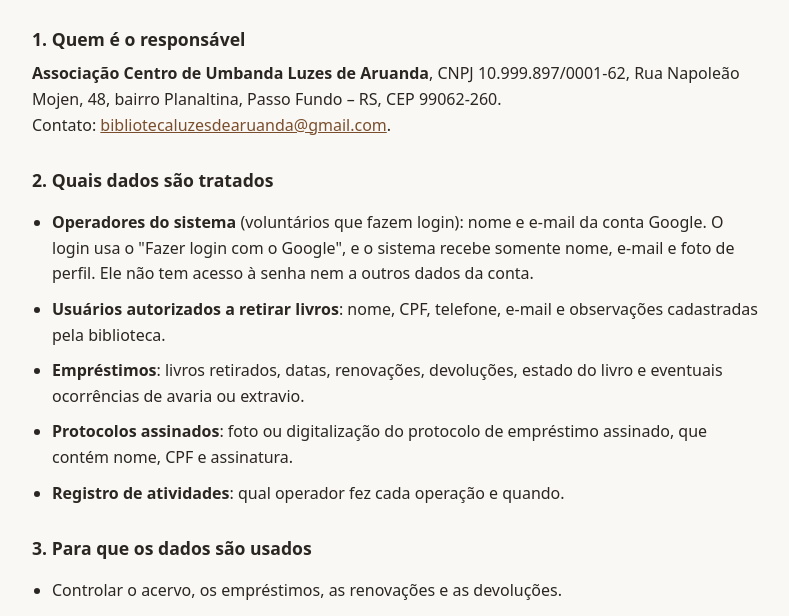
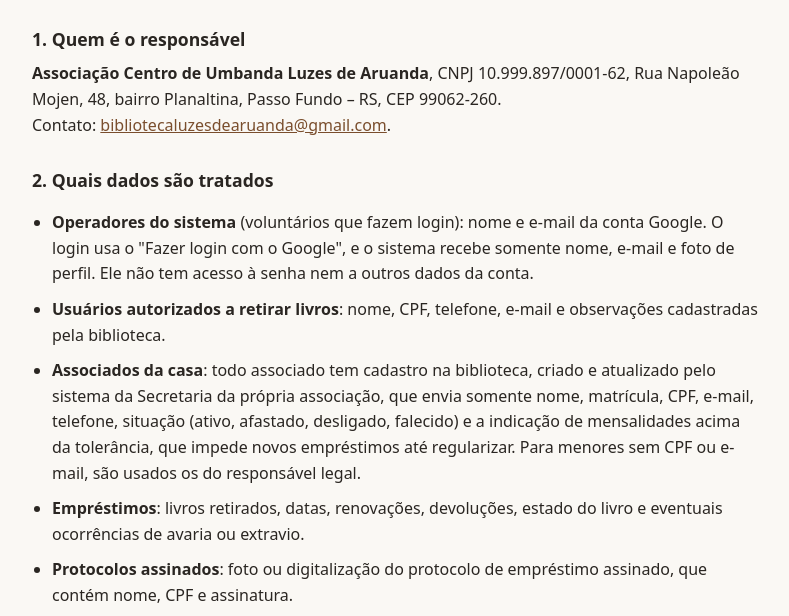
Before and after one commit to bibliotecaluzesdearuanda/biblioteca, a plain HTML site: page privacidade.html in a window 1280 px wide. Shown: the part 174-790 px from the top of the page, without its empty margins (244-1033 px from the left). Drawn offline with Linux system fonts and the light colour scheme.

Commit message:
v1.2.0: privacidade (associados)

```diff
--- a/privacidade.html
+++ b/privacidade.html
@@ -42,6 +42,7 @@
   <ul>
     <li><b>Operadores do sistema</b> (voluntários que fazem login): nome e e-mail da conta Google. O login usa o "Fazer login com o Google", e o sistema recebe somente nome, e-mail e foto de perfil. Ele não tem acesso à senha nem a outros dados da conta.</li>
     <li><b>Usuários autorizados a retirar livros</b>: nome, CPF, telefone, e-mail e observações cadastradas pela biblioteca.</li>
+    <li><b>Associados da casa</b>: todo associado tem cadastro na biblioteca, criado e atualizado pelo sistema da Secretaria da própria associação, que envia somente nome, matrícula, CPF, e-mail, telefone, situação (ativo, afastado, desligado, falecido) e a indicação de mensalidades acima da tolerância, que impede novos empréstimos até regularizar. Para menores sem CPF ou e-mail, são usados os do responsável legal.</li>
     <li><b>Empréstimos</b>: livros retirados, datas, renovações, devoluções, estado do livro e eventuais ocorrências de avaria ou extravio.</li>
     <li><b>Protocolos assinados</b>: foto ou digitalização do protocolo de empréstimo assinado, que contém nome, CPF e assinatura.</li>
     <li><b>Registro de atividades</b>: qual operador fez cada operação e quando.</li>
```
